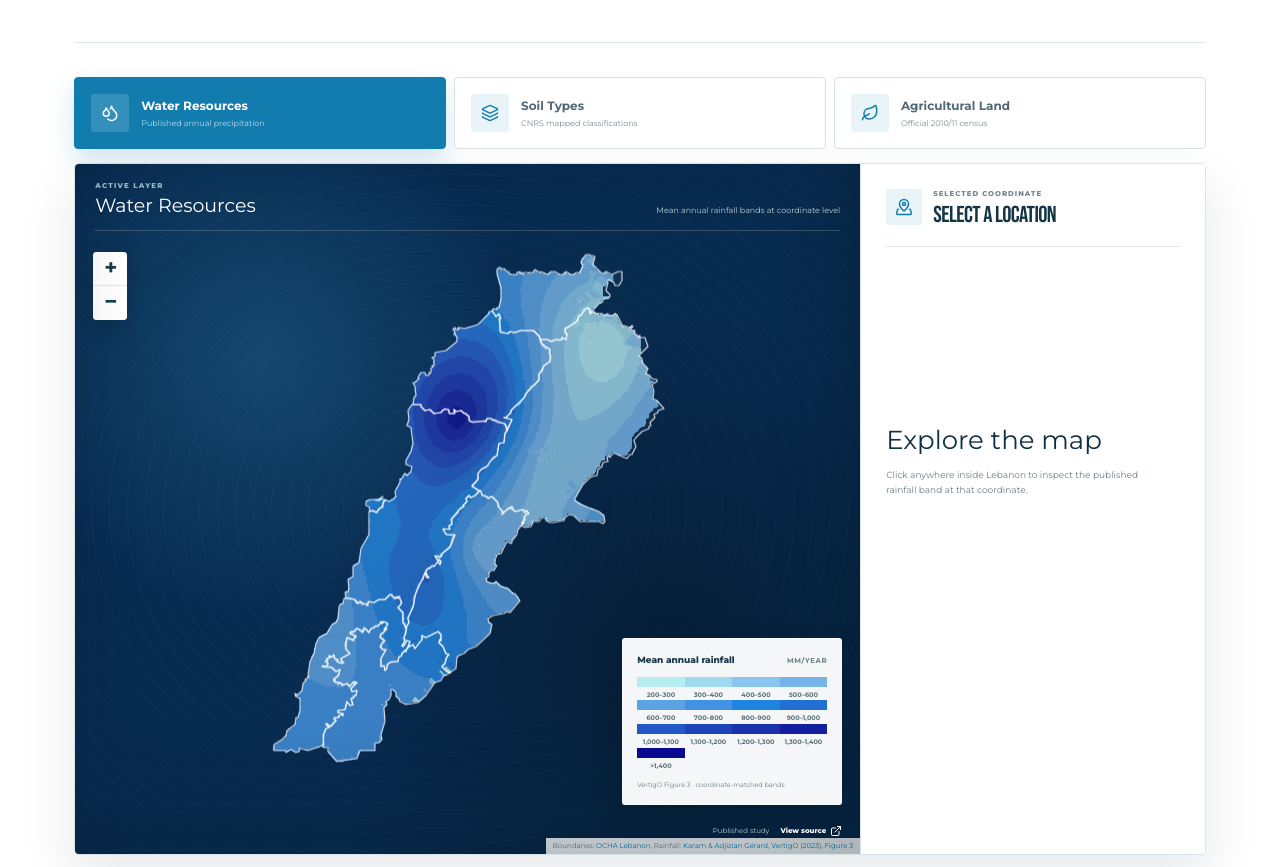
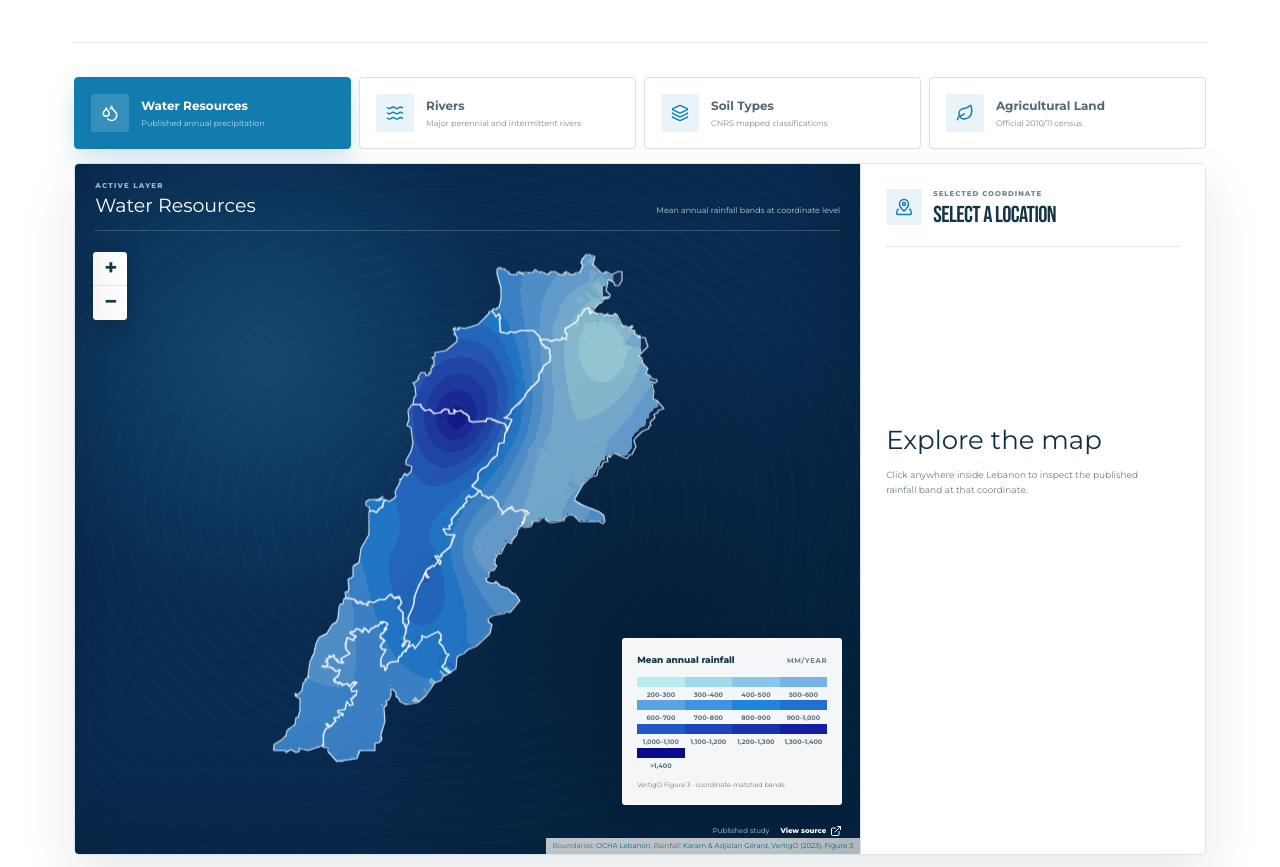
Before and after one commit to Marcella125/AquaLeb, a Next.js app: page / in a window 1280 px wide. Shown: the part 1030-1897 px from the top of the page. Built offline with nearby package versions, Linux system fonts and the light colour scheme.

Commit message:
Add Rivers

```diff
--- a/src/components/map/GovernorateMap.tsx
+++ b/src/components/map/GovernorateMap.tsx
@@ -1,9 +1,10 @@
 "use client";
 
+import Image from "next/image";
 import { useCallback, useEffect, useRef, useState } from "react";
 import type { Feature, FeatureCollection, Geometry } from "geojson";
 import type { GeoJSON as LeafletGeoJSON, ImageOverlay, LatLngBounds, Layer, LeafletMouseEvent, Map as LeafletMap } from "leaflet";
-import { Droplets, ExternalLink, Info, Layers3, Leaf, LoaderCircle, MapPinned, Sprout } from "lucide-react";
+import { Droplets, ExternalLink, Info, Layers3, Leaf, LoaderCircle, MapPinned, Sprout, Waves } from "lucide-react";
 import { AGRICULTURE_BY_GOVERNORATE, AGRICULTURE_CENSUS_SOURCE, AGRICULTURE_NATIONAL_TOTALS, AGRICULTURE_NO_DATA_COLOR, agricultureColor, agricultureLegend, agricultureValue, type AgricultureMetric } from "@/data/agriculture";
 import { EXPLORER_SOURCES, type DataSourceMetadata } from "@/data/data-sources";
 import { BOUNDARY_SOURCE, geoJsonNameToDataKey, GOVERNORATES, type GovernorateKey } from "@/data/governorate-water";
@@ -11,16 +12,37 @@ import { getRainfallAtCoordinate, RAINFALL_MAP_BOUNDS, RAINFALL_MAP_OVERLAY, RAI
 import { SOIL_CLASS_COLORS, SOIL_CLASS_ORDER, SOIL_LAYER_URL, soilColor, type SoilProperties } from "@/data/soil";
 import { findGovernorateKeyAtPoint, type GovernorateBoundaryProperties } from "@/lib/geo";
 
-type ExplorerLayer = "water" | "soil" | "agriculture";
+type ExplorerLayer = "water" | "rivers" | "soil" | "agriculture";
 type GovernorateProperties = GovernorateBoundaryProperties;
 type SoilFeature = Feature<Geometry, SoilProperties>;
 type StyledLayer = Layer & { setStyle: (style: Record<string, unknown>) => void; bringToFront: () => void; getElement?: () => SVGPathElement; feature?: SoilFeature };
 
 const LAYER_OPTIONS: { key: ExplorerLayer; label: string; description: string; icon: typeof Droplets }[] = [
   { key: "water", label: "Water Resources", description: "Published annual precipitation", icon: Droplets },
+  { key: "rivers", label: "Rivers", description: "Major perennial and intermittent rivers", icon: Waves },
   { key: "soil", label: "Soil Types", description: "CNRS mapped classifications", icon: Layers3 },
   { key: "agriculture", label: "Agricultural Land", description: "Official 2010/11 census", icon: Leaf },
 ];
+
+const RIVER_GUIDE = [
+  ["El Kabir", "Runs along part of Lebanon's northern border before reaching the Mediterranean."],
+  ["Ostuene", "A short northern waterway flowing west through the Akkar region."],
+  ["Arka", "An Akkar-area river that drains toward Lebanon's northern coast."],
+  ["El Bared", "Flows from North Lebanon to the Mediterranean north of Tripoli."],
+  ["Abou Ali", "Descends from the northern mountains and passes through Tripoli."],
+  ["El Jaouz", "Crosses the Batroun area before reaching the Mediterranean coast."],
+  ["Ibrahim", "Flows from Mount Lebanon toward the coast near Jbeil–Byblos."],
+  ["El Kalb", "Reaches the Mediterranean on the Keserwan coast north of Beirut."],
+  ["Beirut", "A short coastal river running along the eastern edge of Beirut."],
+  ["Damour", "Crosses the Chouf area and reaches the coast south of Beirut."],
+  ["El Awali", "Flows from the mountains to the Mediterranean north of Sidon."],
+  ["Sainiq", "A small coastal river entering the sea immediately south of Sidon."],
+  ["El Zahrani", "Reaches the southern coast between Sidon and Tyre."],
+  ["Abou Assouad", "A short South Lebanon river draining toward the Mediterranean."],
+  ["Litani", "Lebanon's longest river, flowing south through the Bekaa then west to the sea."],
+  ["Hasbani", "A southeastern river that forms part of the Jordan River headwaters."],
+  ["El Assi", "Rises in north-eastern Lebanon and flows north into Syria."],
+] as const;
 
 function sourceStatus(source: DataSourceMetadata) {
   if (source.status === "official") return "Official data";
@@ -39,29 +61,32 @@ function governorateTooltip(key: GovernorateKey, layer: ExplorerLayer, metric: A
 }
 
 function GovernorateDetails({ activeLayer, selectedKey, selectedSoil, selectedRainfall, rainfallPoint }: { activeLayer: ExplorerLayer; selectedKey: GovernorateKey | null; selectedSoil: SoilProperties | null; selectedRainfall: LocationRainfall | null; rainfallPoint: { lat: number; lng: number } | null }) {
-  const source = activeLayer === "water" ? EXPLORER_SOURCES.rainfall : activeLayer === "soil" ? EXPLORER_SOURCES.soil : AGRICULTURE_CENSUS_SOURCE;
+  const source = activeLayer === "water" ? EXPLORER_SOURCES.rainfall : activeLayer === "rivers" ? EXPLORER_SOURCES.rivers : activeLayer === "soil" ? EXPLORER_SOURCES.soil : AGRICULTURE_CENSUS_SOURCE;
   const governorate = selectedKey ? GOVERNORATES[selectedKey] : null;
   const agriculture = selectedKey ? AGRICULTURE_BY_GOVERNORATE[selectedKey] : null;
-  const hasSelection = activeLayer === "water" ? Boolean(rainfallPoint) : Boolean(governorate || selectedSoil);
+  const hasSelection = activeLayer === "rivers" || (activeLayer === "water" ? Boolean(rainfallPoint) : Boolean(governorate || selectedSoil));
 
   return <aside className={`explorer-detail explorer-detail-${activeLayer}`} aria-live="polite">
-    <header><span><MapPinned size={18} /></span><div><p>{activeLayer === "water" ? "Selected coordinate" : activeLayer === "soil" && selectedSoil ? "Selected soil polygon" : "Selected governorate"}</p><h3>{activeLayer === "water" ? governorate?.name ?? "Select a location" : activeLayer === "soil" && selectedSoil ? selectedSoil.soil_class || "Unclassified soil" : governorate?.name ?? "Select a governorate"}</h3>{activeLayer === "water" && rainfallPoint ? <small>{rainfallPoint.lat.toFixed(4)}° N · {rainfallPoint.lng.toFixed(4)}° E</small> : governorate && <small>{governorate.name} · {governorate.pcode}</small>}</div></header>
+    <header><span>{activeLayer === "rivers" ? <Waves size={18} /> : <MapPinned size={18} />}</span><div><p>{activeLayer === "rivers" ? "National reference map" : activeLayer === "water" ? "Selected coordinate" : activeLayer === "soil" && selectedSoil ? "Selected soil polygon" : "Selected governorate"}</p><h3>{activeLayer === "rivers" ? "Lebanon's rivers" : activeLayer === "water" ? governorate?.name ?? "Select a location" : activeLayer === "soil" && selectedSoil ? selectedSoil.soil_class || "Unclassified soil" : governorate?.name ?? "Select a governorate"}</h3>{activeLayer === "rivers" ? <small>Perennial and intermittent waterways</small> : activeLayer === "water" && rainfallPoint ? <small>{rainfallPoint.lat.toFixed(4)}° N · {rainfallPoint.lng.toFixed(4)}° E</small> : governorate && <small>{governorate.name} · {governorate.pcode}</small>}</div></header>
     {!hasSelection ? <div className="explorer-detail-empty"><strong>Explore the map</strong><p>{activeLayer === "water" ? "Click anywhere inside Lebanon to inspect the published rainfall band at that coordinate." : "Choose any governorate to inspect its supported data, source, period and status."}</p></div> : <div key={`${activeLayer}-${selectedKey ?? "none"}-${selectedSoil?.objectid ?? "none"}-${rainfallPoint?.lat ?? "none"}`} className="explorer-detail-content">
       {activeLayer === "water" && rainfallPoint && <>{selectedRainfall ? <><section className="explorer-primary-stat"><span>Annual precipitation band</span><strong>{selectedRainfall.label} <small>mm/year</small></strong><p>Published spatial band at the selected coordinate</p></section><dl className="explorer-data-grid"><div><dt>Calculation value</dt><dd>{selectedRainfall.annualMm.toLocaleString()} mm/year</dd></div><div><dt>Calculation basis</dt><dd>{selectedRainfall.calculationBasis}</dd></div><div><dt>Reference</dt><dd>VertigO Figure 3 · 2023</dd></div><div><dt>Underlying atlas</dt><dd>Atlas climatique du Liban · 1977</dd></div></dl></> : <section className="explorer-primary-stat"><span>Annual precipitation</span><strong className="unavailable">Outside mapped zones</strong><p>No rainfall band was digitized at this coordinate.</p></section>}</>}
+      {activeLayer === "rivers" && <><section className="explorer-primary-stat"><span>Surface-water network</span><p>These are the waterways identified by name on the supplied map. Solid and dashed lines distinguish perennial and intermittent rivers.</p><div className="river-mini-guide" aria-label="Short descriptions of the major rivers shown on the map">{RIVER_GUIDE.map(([name, description]) => <div key={name}><b>{name}</b><small>{description}</small></div>)}</div></section><dl className="explorer-data-grid"><div><dt>Longest river</dt><dd>Litani · 170 km</dd></div><div><dt>Litani basin</dt><dd>About 2,180 km²</dd></div><div><dt>Map publisher</dt><dd>Fanack Water</dd></div><div><dt>Coverage</dt><dd>National reference map</dd></div></dl></>}
       {activeLayer === "agriculture" && governorate && <>{agriculture ? <div className="agriculture-detail-values"><section><span>Utilized agricultural area</span><strong>{agriculture.utilizedAgriculturalAreaHa.toLocaleString()} <small>ha</small></strong></section><section><span>Irrigated area</span><strong>{agriculture.irrigatedAreaHa.toLocaleString()} <small>ha</small></strong></section></div> : <section className="explorer-primary-stat"><span>Agricultural census</span><strong className="unavailable">Not reported</strong><p>No value is assigned to {governorate.name} in the supplied governorate table.</p></section>}<dl className="explorer-data-grid"><div><dt>Reference period</dt><dd>2010/11</dd></div><div><dt>Unit</dt><dd>Hectares</dd></div><div><dt>Institution</dt><dd>Ministry of Agriculture / FAO</dd></div><div><dt>Status</dt><dd>Official census</dd></div></dl></>}
       {activeLayer === "soil" && <>{selectedSoil ? <><section className="explorer-primary-stat"><span>Published soil class</span><strong>{selectedSoil.soil_class || "Unclassified"}</strong><p>Mapped polygon · not a governorate-wide classification</p></section><dl className="explorer-data-grid">{selectedSoil.soil_group && <div><dt>Soil group</dt><dd>{selectedSoil.soil_group}</dd></div>}{selectedSoil.soil_unit && <div><dt>Soil unit</dt><dd>{selectedSoil.soil_unit}</dd></div>}{selectedSoil.code2 && <div><dt>Published code</dt><dd>{selectedSoil.code2}</dd></div>}<div><dt>Map scale</dt><dd>1:50,000</dd></div></dl></> : <section className="explorer-primary-stat"><span>Soil classifications</span><strong className="unavailable">Select a polygon</strong><p>Choose a colored soil polygon to inspect its published attributes.</p></section>}</>}
-      <div className={`explorer-source-status status-${source.status}`}>{sourceStatus(source)}</div>
+      {activeLayer !== "rivers" && <div className={`explorer-source-status status-${source.status}`}>{sourceStatus(source)}</div>}
     </div>}
   </aside>;
 }
 
 function NationalSummary({ activeLayer, agricultureMetric }: { activeLayer: ExplorerLayer; agricultureMetric: AgricultureMetric }) {
   if (activeLayer === "agriculture") return <div className="explorer-national-stats" key={`${activeLayer}-${agricultureMetric}`}><div><strong>{AGRICULTURE_NATIONAL_TOTALS.utilizedAgriculturalAreaHa.toLocaleString()} ha</strong><span>Utilized agricultural area</span></div><div><strong>{AGRICULTURE_NATIONAL_TOTALS.irrigatedAreaHa.toLocaleString()} ha</strong><span>Irrigated area</span></div><div><strong>7</strong><span>Census governorate groupings</span></div><div><strong>2010/11</strong><span>Official census</span></div></div>;
+  if (activeLayer === "rivers") return <div className="explorer-national-stats" key={activeLayer}><div><strong>40 rivers</strong><span>Reported across Lebanon</span></div><div><strong>16 perennial</strong><span>Year-round waterways</span></div><div><strong>170 km</strong><span>Litani River length</span></div><div><strong>Fanack Water</strong><span>Published reference map</span></div></div>;
   if (activeLayer === "soil") return <div className="explorer-national-stats" key={activeLayer}><div><strong>{SOIL_CLASS_ORDER.length}</strong><span>Published map classes</span></div><div><strong>1:50,000</strong><span>Map scale</span></div><div><strong>27</strong><span>Source map sheets</span></div><div><strong>CNRS</strong><span>Remote Sensing Center</span></div></div>;
   return <div className="explorer-national-stats" key={activeLayer}><div><strong>13 bands</strong><span>Published rainfall classes</span></div><div><strong>200–&gt;1,400</strong><span>mm/year range</span></div><div><strong>Figure 3</strong><span>VertigO 2023 publication</span></div><div><strong>1977 atlas</strong><span>Underlying climate data</span></div></div>;
 }
 
 export function GovernorateMap() {
+  const basePath = process.env.NEXT_PUBLIC_BASE_PATH ?? "";
   const mapElement = useRef<HTMLDivElement>(null);
   const mapRef = useRef<LeafletMap | null>(null);
   const boundsRef = useRef<LatLngBounds | null>(null);
@@ -210,8 +235,8 @@ export function GovernorateMap() {
     });
   }, [selectedKey, selectedSoil]);
 
-  const layerDescription = activeLayer === "water" ? "Mean annual rainfall bands at coordinate level" : activeLayer === "soil" ? "Published CNRS soil classifications and spatial distribution" : "Official utilized and irrigated agricultural area";
-  const activeSource = activeLayer === "water" ? EXPLORER_SOURCES.rainfall : activeLayer === "soil" ? EXPLORER_SOURCES.soil : AGRICULTURE_CENSUS_SOURCE;
+  const layerDescription = activeLayer === "water" ? "Mean annual rainfall bands at coordinate level" : activeLayer === "rivers" ? "Published map of major perennial and intermittent rivers" : activeLayer === "soil" ? "Published CNRS soil classifications and spatial distribution" : "Official utilized and irrigated agricultural area";
+  const activeSource = activeLayer === "water" ? EXPLORER_SOURCES.rainfall : activeLayer === "rivers" ? EXPLORER_SOURCES.rivers : activeLayer === "soil" ? EXPLORER_SOURCES.soil : AGRICULTURE_CENSUS_SOURCE;
 
   return <div className={`lebanon-explorer layer-${activeLayer}`}>
     <div className="explorer-layer-switcher" role="tablist" aria-label="Lebanon data layer">{LAYER_OPTIONS.map(({ key, label, description, icon: Icon }) => <button type="button" role="tab" aria-selected={activeLayer === key} className={activeLayer === key ? "active" : ""} key={key} onClick={() => setActiveLayer(key)}><span><Icon size={18} /></span><span><strong>{label}</strong><small>{description}</small></span></button>)}</div>
@@ -220,6 +245,7 @@ export function GovernorateMap() {
         <div className="explorer-map-heading"><div><span>Active layer</span><strong>{LAYER_OPTIONS.find((item) => item.key === activeLayer)?.label}</strong></div><p>{layerDescription}</p></div>
         {activeLayer === "agriculture" && <div className="agriculture-metric-toggle" role="group" aria-label="Agriculture metric"><button type="button" className={agricultureMetric === "uaa" ? "active" : ""} onClick={() => setAgricultureMetric("uaa")}>Utilized Agricultural Area</button><button type="button" className={agricultureMetric === "irrigated" ? "active" : ""} onClick={() => setAgricultureMetric("irrigated")}>Irrigated Area</button></div>}
         <div ref={mapElement} className="explorer-leaflet-map" aria-label={`Interactive Lebanon ${activeLayer} map`} />
+        {activeLayer === "rivers" && <div className="explorer-rivers-map"><Image src={`${basePath}/lebanon-major-rivers.png`} alt="Map of Lebanon's major perennial and intermittent rivers" fill sizes="(max-width: 1050px) 100vw, 70vw" /></div>}
         {boundaryError && <div className="explorer-map-message" role="alert"><MapPinned size={25} /><strong>Boundary map unavailable</strong><span>Source information remains accessible.</span></div>}
         {activeLayer === "soil" && soilStatus === "loading" && <div className="explorer-map-loading" role="status"><LoaderCircle size={18} className="spin" />Loading published soil polygons</div>}
         {activeLayer === "soil" && soilStatus === "error" && <div className="explorer-map-message" role="alert"><Info size={22} /><strong>Soil service unavailable</strong><span>The live AUB-hosted layer could not be reached.</span><button type="button" onClick={() => void loadSoils()}>Retry</button></div>}
@@ -227,7 +253,7 @@ export function GovernorateMap() {
         {activeLayer === "water" && <div className="explorer-legend"><div className="legend-heading"><span>Mean annual rainfall</span><strong>mm/year</strong></div><div className="water-legend-ramp">{RAINFALL_SCALE.map((item) => <span key={item.label}><i style={{ background: item.color }} />{item.label}</span>)}</div><small>VertigO Figure 3 · coordinate-matched bands</small></div>}
         {activeLayer === "agriculture" && <div className="explorer-legend"><div className="legend-heading"><span>{agricultureMetric === "uaa" ? "Utilized agricultural area" : "Irrigated area"}</span><strong>hectares</strong></div><div className="agriculture-legend-ramp">{agricultureLegend(agricultureMetric).map((item, index, scale) => <span key={item.max}><i style={{ background: item.color }} />{index === 0 ? `≤ ${item.max.toLocaleString()}` : Number.isFinite(item.max) ? `≤ ${item.max.toLocaleString()}` : `> ${scale[index - 1].max.toLocaleString()}`}</span>)}</div><small><i style={{ background: AGRICULTURE_NO_DATA_COLOR }} />Not reported</small></div>}
         {activeLayer === "soil" && <div className="explorer-legend soil"><div className="legend-heading"><span>Soil Types</span><strong>Published classes</strong></div><div>{SOIL_CLASS_ORDER.map((name) => <span key={name}><i style={{ background: SOIL_CLASS_COLORS[name] }} />{name}</span>)}</div></div>}
-        <div className="explorer-map-source"><span>{activeLayer === "water" ? "Published study" : activeLayer === "soil" ? `${soilCount || "—"} mapped polygons` : "Official census"}</span><a href={activeSource.url} target="_blank" rel="noreferrer">View source <ExternalLink size={12} /></a></div>
+        <div className="explorer-map-source"><span>{activeLayer === "water" ? "Published study" : activeLayer === "rivers" ? "Published reference map" : activeLayer === "soil" ? `${soilCount || "—"} mapped polygons` : "Official census"}</span><a href={activeSource.url} target="_blank" rel="noreferrer">View source <ExternalLink size={12} /></a></div>
       </div>
       <GovernorateDetails activeLayer={activeLayer} selectedKey={selectedKey} selectedSoil={selectedSoil} selectedRainfall={selectedRainfall} rainfallPoint={rainfallPoint} />
     </div>
--- a/src/data/data-sources.ts
+++ b/src/data/data-sources.ts
@@ -35,6 +35,17 @@ export const EXPLORER_SOURCES = {
     transformation: "AQUALEB georeferences and digitizes Figure 3. Displays retain the published band; calculations use the midpoint of closed bands and 1,400 mm as the conservative lower bound of the >1,400 band.",
     status: "derived",
   },
+  rivers: {
+    institution: "Fanack Water",
+    dataset: "Major rivers in Lebanon",
+    year: "2022",
+    url: "https://water.fanack.com/lebanon/water-resources-in-lebanon/",
+    methodology: "Published reference map showing Lebanon's named rivers and distinguishing perennial from intermittent waterways.",
+    geographicResolution: "National reference map",
+    administrativeLimitations: "The map is illustrative and is not a live hydrological network or a source of current river-flow measurements.",
+    transformation: "AQUALEB reproduces the supplied Fanack Water map without altering its labels or classifications.",
+    status: "published",
+  },
   soil: {
     institution: "CNRS Lebanon – Remote Sensing Center",
     dataset: "Detailed Soil Map of Lebanon",
```
Also changed, not shown: public/lebanon-major-rivers.png (added), src/app/globals.css.
